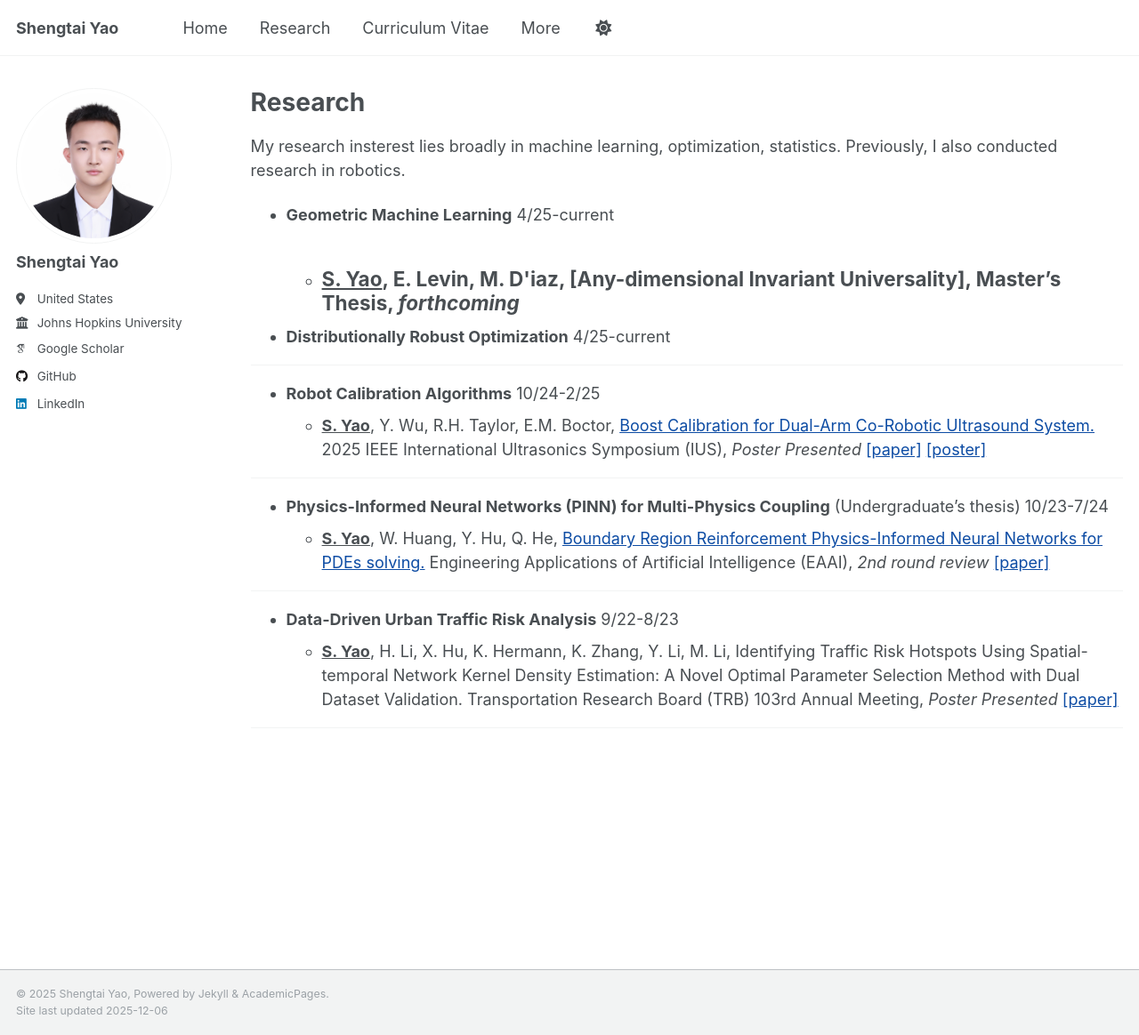
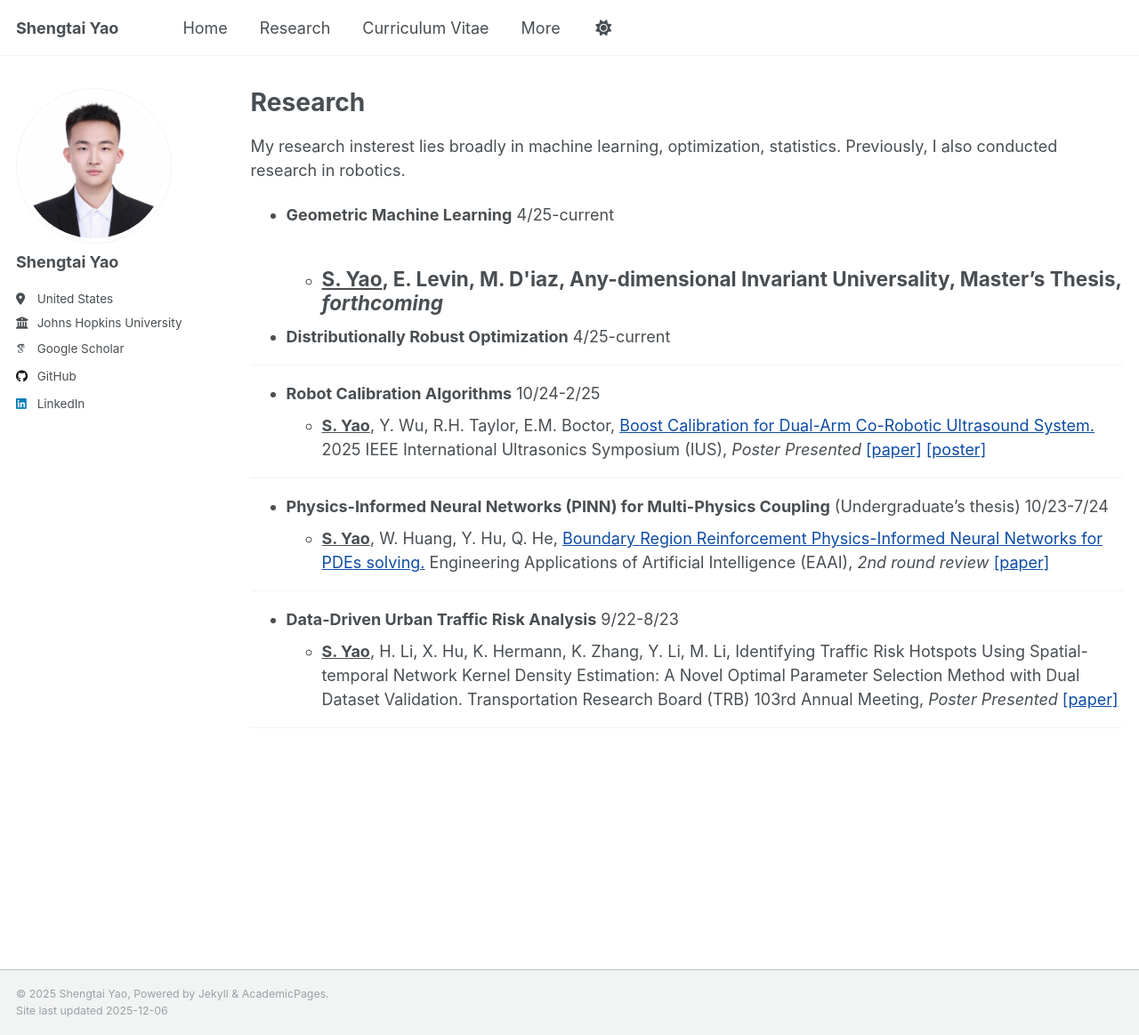
Before and after one commit to Yaoshengtai/Yaoshengtai.github.io, a Jekyll site: the page built from _pages/research.md, in a window 1280 px wide and 1164 px high. Shown: the whole window at 89% size. Built offline with Jekyll 4.4.1, drawn with Linux system fonts in a browser that asks for light colours; some web fonts are replaced.

Commit message:
Update research.md

```diff
--- a/_pages/research.md
+++ b/_pages/research.md
@@ -9,7 +9,7 @@ author_profile: true
 My research insterest lies broadly in machine learning, optimization, statistics. Previously, I also conducted research in robotics.
 
 - **Geometric Machine Learning** 4/25-current
-  - <span style="font-weight:bold; text-decoration:underline;">S. Yao</span>, E. Levin, M. D\'iaz, [Any-dimensional Invariant Universality], Master's Thesis,  *forthcoming*
+  - <span style="font-weight:bold; text-decoration:underline;">S. Yao</span>, E. Levin, M. D\'iaz, Any-dimensional Invariant Universality, Master's Thesis,  *forthcoming*
 ---
 
 - **Distributionally Robust Optimization** 4/25-current
```
